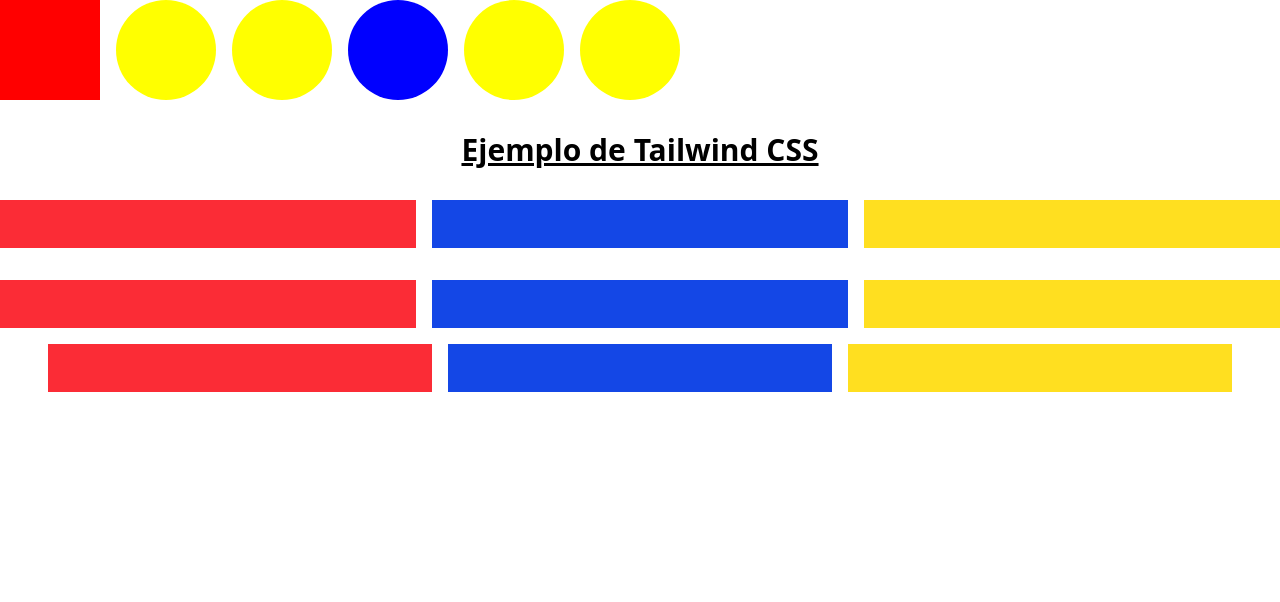
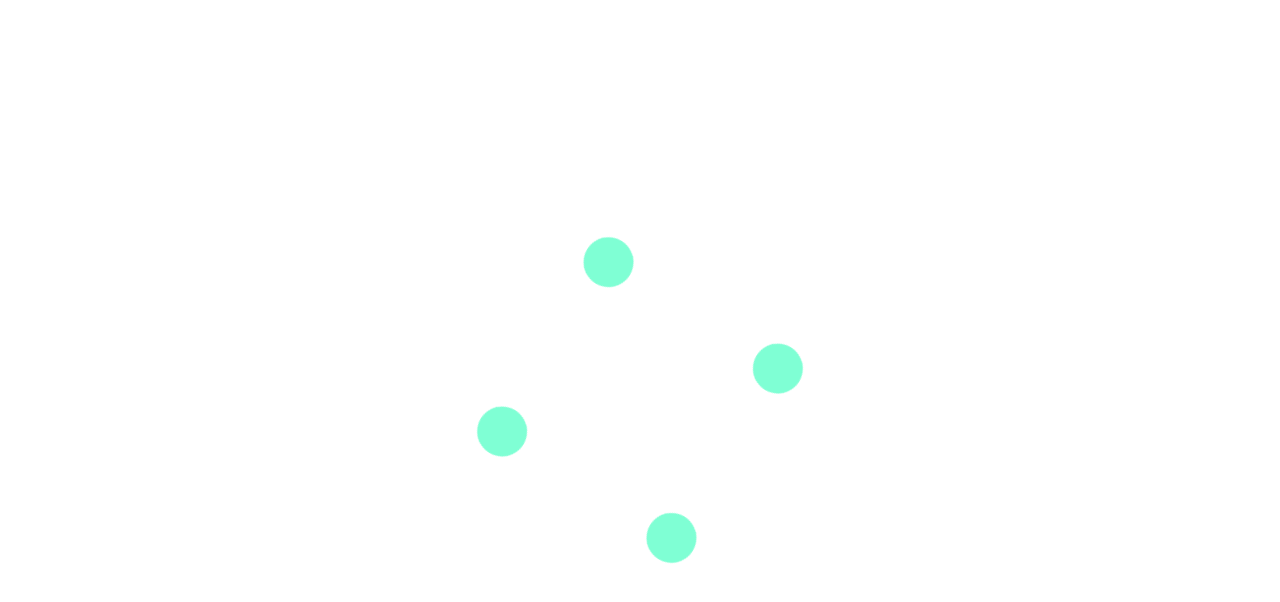
Before and after one commit to Cristguevara/mentoring_front, an Angular app: page / in a window 1280 px wide. Shown: the top 602 px of the page. Built offline with nearby package versions, Linux system fonts and the light colour scheme.

Commit message:
homework

```diff
--- a/src/app/app.component.html
+++ b/src/app/app.component.html
@@ -22,7 +22,7 @@
 <!-- <div class="w-full h-[50px] bg-red-600">
 
 </div> -->
-<div class="container">
+<!-- <div class="container">
   <div class="container_square"></div>
   <div class="container_circle"></div>
   <div class="container_circle"></div>
@@ -51,6 +51,25 @@
   <div class="h-12 w-96 bg-red-500"></div>
   <div class="h-12 w-96 bg-blue-700"></div>
   <div class="h-12 w-96 bg-yellow-300"></div>
+</div> -->
+
+<div class="w-screen h-screen flex items-center justify-center">
+
+  <!-- <div class="redBox flex items-center justify-center">
+    <p class="text-xl font-bold">Botón</p>
+  </div> -->
+
+  <div class="container">
+    <div class="bubble1">
+    </div>
+    <div class="bubble2">
+    </div>
+    <div class="bubble3">
+    </div>
+    <div class="bubble4">
+    </div>
+  </div>
+
 </div>
 
 
--- a/src/app/app.component.scss
+++ b/src/app/app.component.scss
@@ -93,39 +93,131 @@
 //   gap: 1rem;
 // }
 
-.container{
-  display: flex;
-  flex-direction: row;
-  gap: 16px;
+// .container{
+//   display: flex;
+//   flex-direction: row;
+//   gap: 16px;
+// }
+
+// .container_square{
+//   height: 100px;
+//   width: 100px;
+//   background: red;
+// }
+
+// .container_circle{
+//   height: 100px;
+//   width: 100px;
+//   border-radius: 50%;
+//   background: yellow;
+// }
+
+// .container_circle-blue{
+//   background: blue;
+// }
+// .yellowBow3{
+//   height: 50px;
+//   width: 400px;
+//   background: yellow;
+// }
+
+// .container3{
+//   margin-top: 1rem;
+//   display: flex;
+//   flex-wrap: wrap;
+//   justify-content: center;
+//   align-items: center;
+//   gap: 1rem;
+// }
+
+.redBox{
+  height: 100px;
+  width: 100px;
+  border-radius: 10px;
+  border: 2px solid black;
+  position: relative;
+  overflow: hidden;
+  transition: all 1000ms;
+}
+.redBox:hover{
+  transform: scale(1.1);
+  color: white;
+}
+.redBox::before{
+  content: '';
+  position: absolute;
+  height: 100px;
+  width: 100px;
+  background: blue;
+  left: -100px;
+  transition: all 1000ms;
+  z-index: -1;
+}
+.redBox:hover::before{
+  left: 0px;
 }
 
-.container_square{
-  height: 100px;
-  width: 100px;
-  background: red;
+// .blueBox{
+//   position: absolute;
+//   height: 50px;
+//   width: 50px;
+//   background: blue;
+//   left: -50px;
+// }
+
+.container{
+  position: relative;
+  height: 200px;
+  width: 200px;
+  //border: 2px solid black;
+  animation: 5s linear 0s infinite rotate;
 }
 
-.container_circle{
-  height: 100px;
-  width: 100px;
+.bubble1{
+  position: absolute;
+  height: 50px;
+  width: 50px;
   border-radius: 50%;
-  background: yellow;
+  background-color:aquamarine;
+  left: -25px;
+  top: -25px;
+}
+.bubble2{
+  position: absolute;
+  height: 50px;
+  width: 50px;
+  border-radius: 50%;
+  background-color:aquamarine;
+  right: -25px;
+  top: -25px;
+}
+.bubble3{
+  position: absolute;
+  height: 50px;
+  width: 50px;
+  border-radius: 50%;
+  background-color:aquamarine;
+  left: -25px;
+  bottom: -25px;
+}
+.bubble4{
+  position: absolute;
+  height: 50px;
+  width: 50px;
+  border-radius: 50%;
+  background-color:aquamarine;
+  right: -25px;
+  bottom: -25px;
 }
 
-.container_circle-blue{
-  background: blue;
+@keyframes rotate {
+  0% {
+    transform: rotate(0);
+  }
+  70% {
+    transform: rotate(45deg);
+  }
+  100% {
+    transform: rotate(90deg);
+  }
 }
-.yellowBow3{
-  height: 50px;
-  width: 400px;
-  background: yellow;
-}
-
-.container3{
-  margin-top: 1rem;
-  display: flex;
-  flex-wrap: wrap;
-  justify-content: center;
-  align-items: center;
-  gap: 1rem;
-}
```
